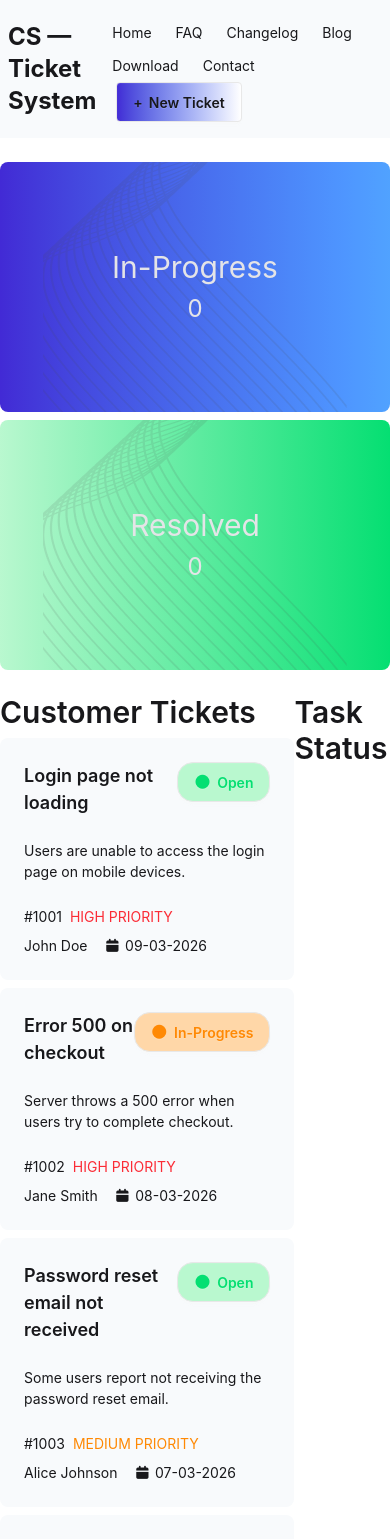
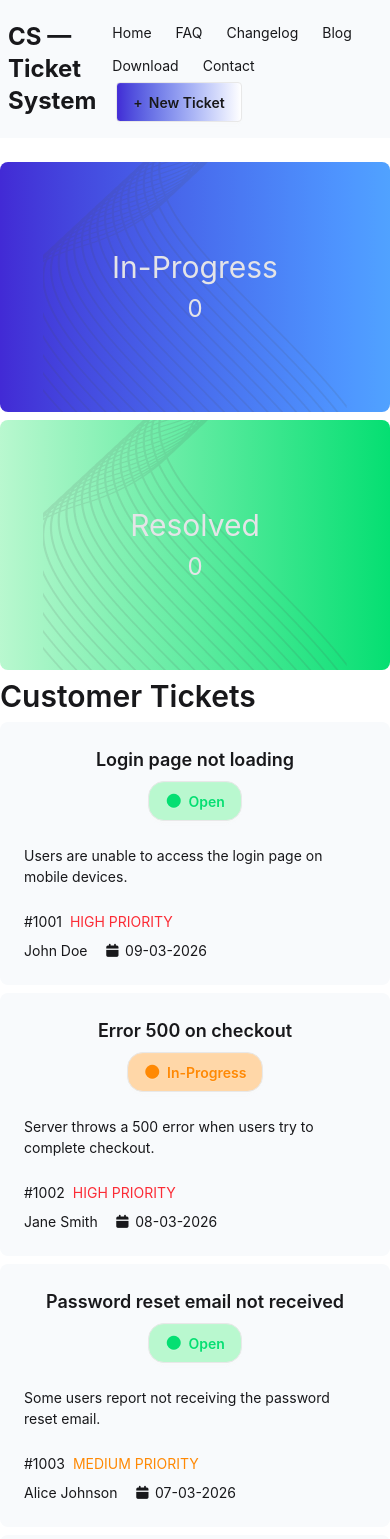
Before and after one commit to silvihuda/mission-restart-assignment-2, a React (Vite) app: page / in a window 390 px wide. Shown: the top 1539 px of the page. Built offline with nearby package versions, Linux system fonts and the light colour scheme.

Commit message:
added  responsive main  section

```diff
--- a/package.json
+++ b/package.json
@@ -13,6 +13,7 @@
     "@tailwindcss/vite": "^4.2.1",
     "react": "^19.2.0",
     "react-dom": "^19.2.0",
+    "react-toastify": "^11.0.5",
     "tailwindcss": "^4.2.1"
   },
   "devDependencies": {
--- a/src/App.jsx
+++ b/src/App.jsx
@@ -1,5 +1,6 @@
 
 import { Suspense, useState } from 'react'
+import { ToastContainer } from 'react-toastify'
 import './App.css'
 import Banner from './Components/Banner/Banner'
 import Navbar from './Components/Navbar/Navbar'
@@ -16,14 +17,14 @@ function App() {
   return (
     <>
       <Navbar></Navbar>
-      <Banner></Banner>
+      <Banner clickedCards={clickedCards}></Banner>
 
        <Suspense>
         <Tickets promiseTickets={promiseTickets}
         clickedCards={clickedCards}
         setClickedCards={setClickedCards}></Tickets>
        </Suspense>
-
+      <ToastContainer />
     </>
   )
 }
--- a/src/Components/Banner/Banner.jsx
+++ b/src/Components/Banner/Banner.jsx
@@ -1,6 +1,6 @@
 import React from 'react';
 import card1Image from '../../assets/vector1.png'
-const Banner = () => {
+const Banner = ({clickedCards}) => {
     return (
        <div className='max-w-[1280px] mx-auto grid grid-cols-1 gap-2 lg:grid-cols-2 lg:gap-6'>
          <div className="card  bg-gradient-to-r from-[#422AD5] to-blue-400 image-full">
@@ -11,7 +11,7 @@ const Banner = () => {
             </figure>
             <div className="card-body text-center justify-center items-center">
                <h1 className='text-3xl'>In-Progress</h1>
-               <span className='text-2xl'>0</span>
+               <span className='text-2xl'>{clickedCards.length}</span>
             </div>
         </div>
          <div className="card  bg-gradient-to-r from-green-200 to bg-green-400 image-full">
--- a/src/Components/ClickedCard/ClickedCard.jsx
+++ b/src/Components/ClickedCard/ClickedCard.jsx
@@ -1,14 +1,18 @@
 import React from 'react';
+import { toast } from 'react-toastify';
 
-const ClickedCard = ({card}) => {
+const ClickedCard = ({ card }) => {
+    const handleCompleteButton = () => {
+          toast('Task of this ticket is done')
+    }
     return (
         <div className='lg:mt-6 mt-2'>
-            <div className="card card-border bg-slate-50 w-full h-full mt-2 px-2 space-y-2">
+            <div className="card card-border bg-slate-50 w-full mt-2  space-y-2">
                 <div className="card-body">
-                    <h1 className="card-title text-xl">{card.title}</h1>
+                    <h1 className="card-title truncate text-xl">{card.title}</h1>
 
                     <div className="card-actions">
-                        <button className='btn w-full bg-green-600'>Complete</button>
+                        <button onClick={handleCompleteButton} className='btn w-full bg-green-600 rounded-xl text-white'>Complete</button>
                     </div>
                 </div>
             </div>
--- a/src/Components/Tickets/Tickets.jsx
+++ b/src/Components/Tickets/Tickets.jsx
@@ -6,7 +6,7 @@ const Tickets = ({promiseTickets,clickedCards,setClickedCards}) => {
 
     return (
        <div className='max-w-[1280px] mx-auto'>
-         <div className='flex justify-between lg:gap-4 mt-6'>
+         <div className='flex lg:flex-row flex-col justify-between lg:gap-4 gap-2 lg:mt-6 mt-2'>
 
              <TicketsCards promiseTickets={promiseTickets}
              clickedCards={clickedCards}
--- a/src/Components/TicketsCard/TicketsCard.jsx
+++ b/src/Components/TicketsCard/TicketsCard.jsx
@@ -1,8 +1,10 @@
 import React from 'react';
+import { toast } from 'react-toastify';
 
 const TicketsCard = ({ticket,clickedCards,setClickedCards}) => {
     const handleClickedCard = () =>{
         setClickedCards([...clickedCards,ticket])
+        toast('This card is in progress')
     }
 // {
 //     "id": "#1011",
@@ -17,17 +19,17 @@ const TicketsCard = ({ticket,clickedCards,setClickedCards}) => {
         <div className=''>
              <div onClick={handleClickedCard} className="card w-full  bg-slate-50">
                     <div className="card-body space-y-4">
-                        <div className='flex justify-between'>
+                        <div className='flex lg:flex-row flex-col justify-between items-center gap-2'>
                             <h1 className="card-title">{ticket.title}</h1>
                             <button className={`btn rounded-2xl ${ticket.status==="Open"?"text-green-400 bg-green-200":"text-orange-400 bg-orange-200"}`}><i className="fa-solid fa-circle "></i>{ticket.status}</button>
                         </div>
                         <p>{ticket.description}</p>
-                        <div className="card-actions flex justify-between">
+                        <div className="card-actions flex lg:flex-row flex-col justify-between gap-2">
                             <div className='flex items-center justify-center '>
                                 <span>{ticket.id}</span>
                                 <span className={`ml-2 ${ticket.priority==="HIGH PRIORITY"?"text-red-500":"text-orange-400"}`}>{ticket.priority}</span>
                             </div>
-                            <div className='flex items-center justify-center gap-2'>
+                            <div className='flex items-center justify-center gap-2 flex-wrap'>
                                 <span>{ticket.customer}</span>
                                 <span className='ml-2'><i className="fa-solid fa-calendar mr-1"></i>{ticket.createdAt}</span>
                             </div>
```
Also changed, not shown: 1 other file (tests, documents, lock files or other folders).
